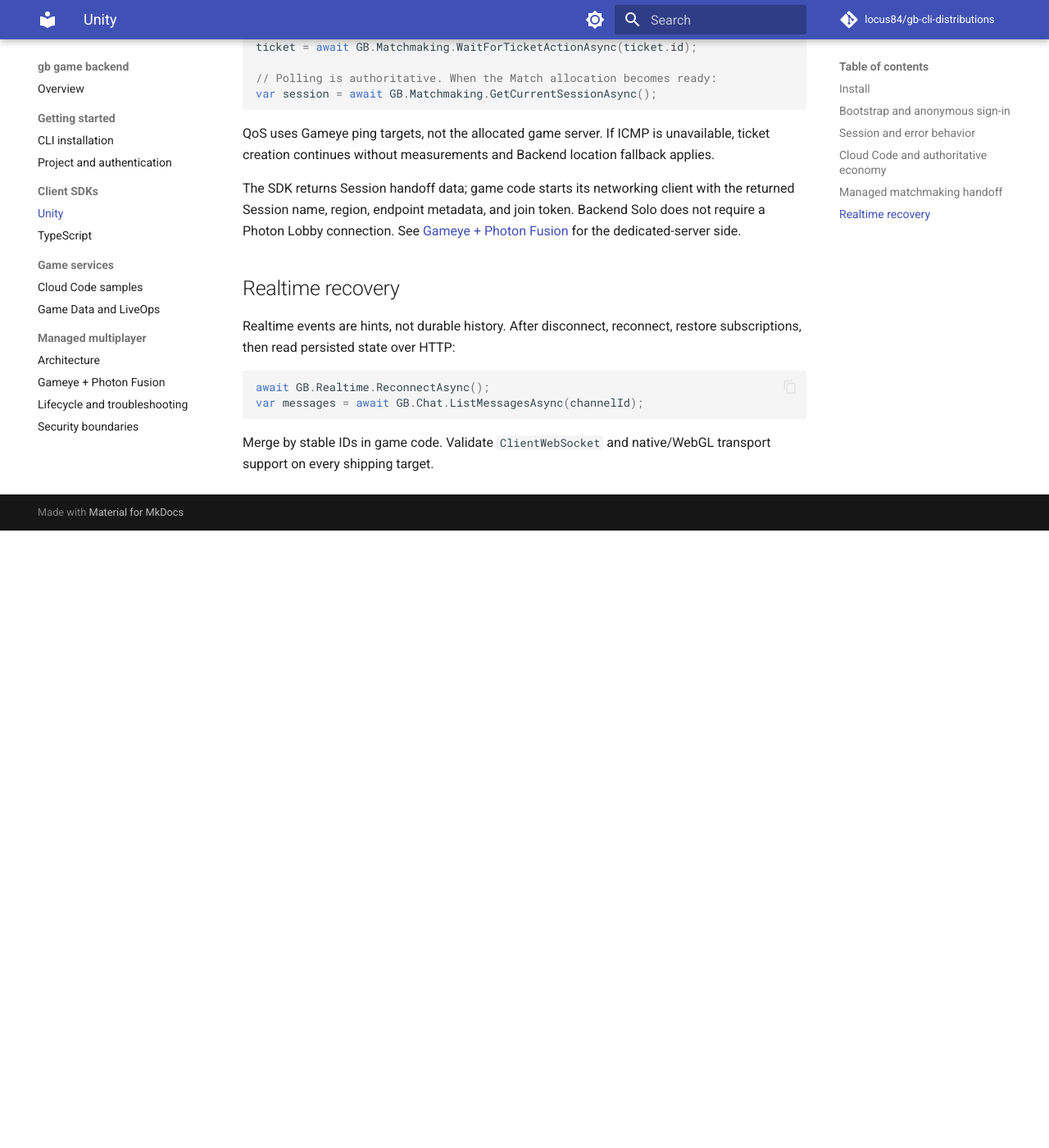
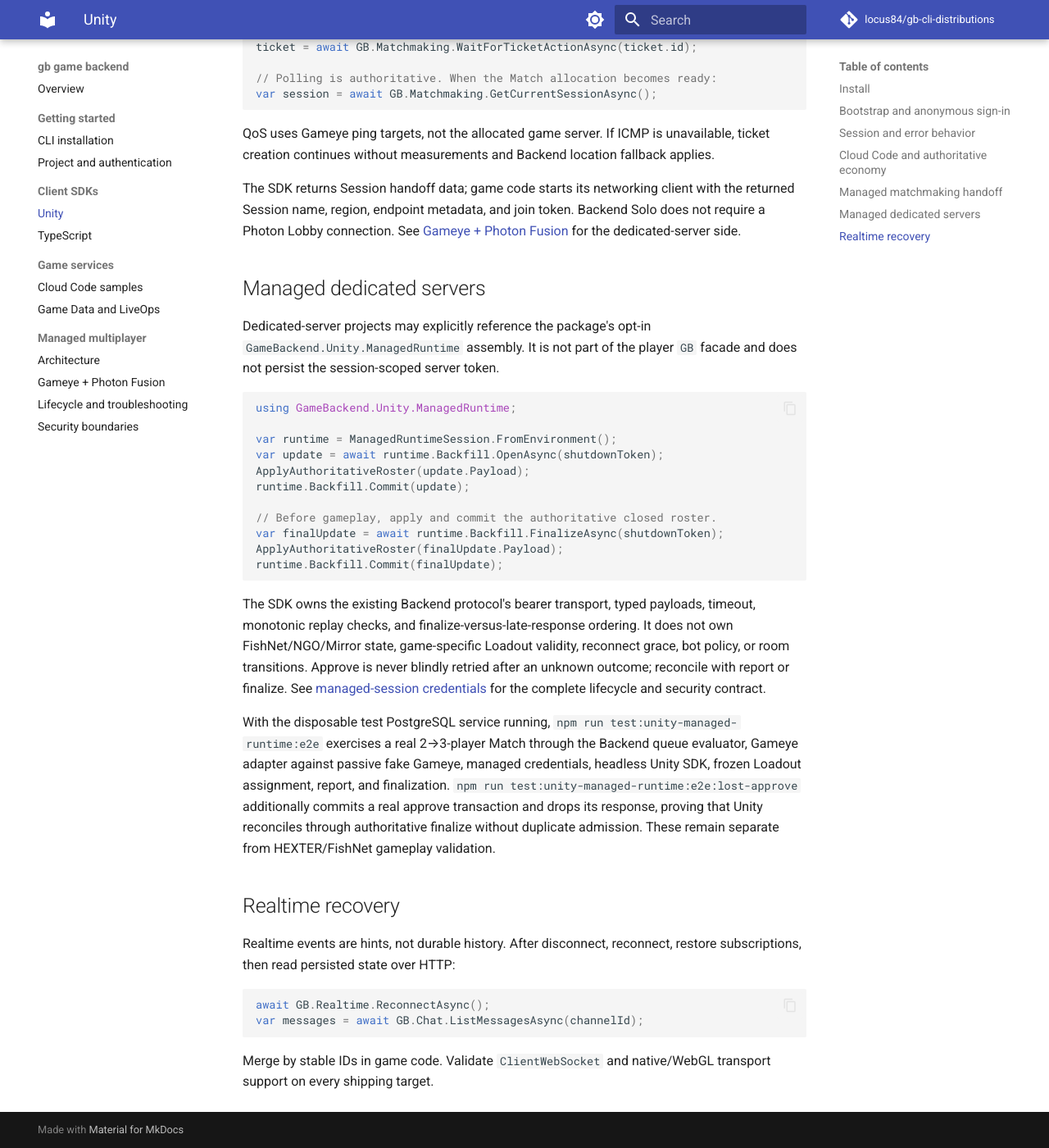
Before and after one commit to locus84/gb-cli-distributions, an MkDocs documentation site: the page built from docs/unity-sdk.md, in a window 1280 px wide and 1400 px high, scrolled down 2105 px. Shown: the whole window at 82% size. Built offline with MkDocs 1.6.1 and Material for MkDocs 9.7.7, drawn with Linux system fonts in a browser that asks for light colours; comment, search, counter and statistics services are not loaded; before the commit the page ends 2752 px from its top, so only the background shows below that.

Commit message:
docs(release): publish v0.2.194

````diff
--- a/docs/unity-sdk.md
+++ b/docs/unity-sdk.md
@@ -87,6 +87,28 @@ QoS uses Gameye ping targets, not the allocated game server. If ICMP is unavaila
 
 The SDK returns Session handoff data; game code starts its networking client with the returned Session name, region, endpoint metadata, and join token. Backend Solo does not require a Photon Lobby connection. See [Gameye + Photon Fusion](gameye-fusion.md) for the dedicated-server side.
 
+## Managed dedicated servers
+
+Dedicated-server projects may explicitly reference the package's opt-in `GameBackend.Unity.ManagedRuntime` assembly. It is not part of the player `GB` facade and does not persist the session-scoped server token.
+
+```csharp
+using GameBackend.Unity.ManagedRuntime;
+
+var runtime = ManagedRuntimeSession.FromEnvironment();
+var update = await runtime.Backfill.OpenAsync(shutdownToken);
+ApplyAuthoritativeRoster(update.Payload);
+runtime.Backfill.Commit(update);
+
+// Before gameplay, apply and commit the authoritative closed roster.
+var finalUpdate = await runtime.Backfill.FinalizeAsync(shutdownToken);
+ApplyAuthoritativeRoster(finalUpdate.Payload);
+runtime.Backfill.Commit(finalUpdate);
+```
+
+The SDK owns the existing Backend protocol's bearer transport, typed payloads, timeout, monotonic replay checks, and finalize-versus-late-response ordering. It does not own FishNet/NGO/Mirror state, game-specific Loadout validity, reconnect grace, bot policy, or room transitions. Approve is never blindly retried after an unknown outcome; reconcile with report or finalize. See [managed-session credentials](../domains/managed-session-auth.md) for the complete lifecycle and security contract.
+
+With the disposable test PostgreSQL service running, `npm run test:unity-managed-runtime:e2e` exercises a real 2→3-player Match through the Backend queue evaluator, Gameye adapter against passive fake Gameye, managed credentials, headless Unity SDK, frozen Loadout assignment, report, and finalization. `npm run test:unity-managed-runtime:e2e:lost-approve` additionally commits a real approve transaction and drops its response, proving that Unity reconciles through authoritative finalize without duplicate admission. These remain separate from HEXTER/FishNet gameplay validation.
+
 ## Realtime recovery
 
 Realtime events are hints, not durable history. After disconnect, reconnect, restore subscriptions, then read persisted state over HTTP:
````
